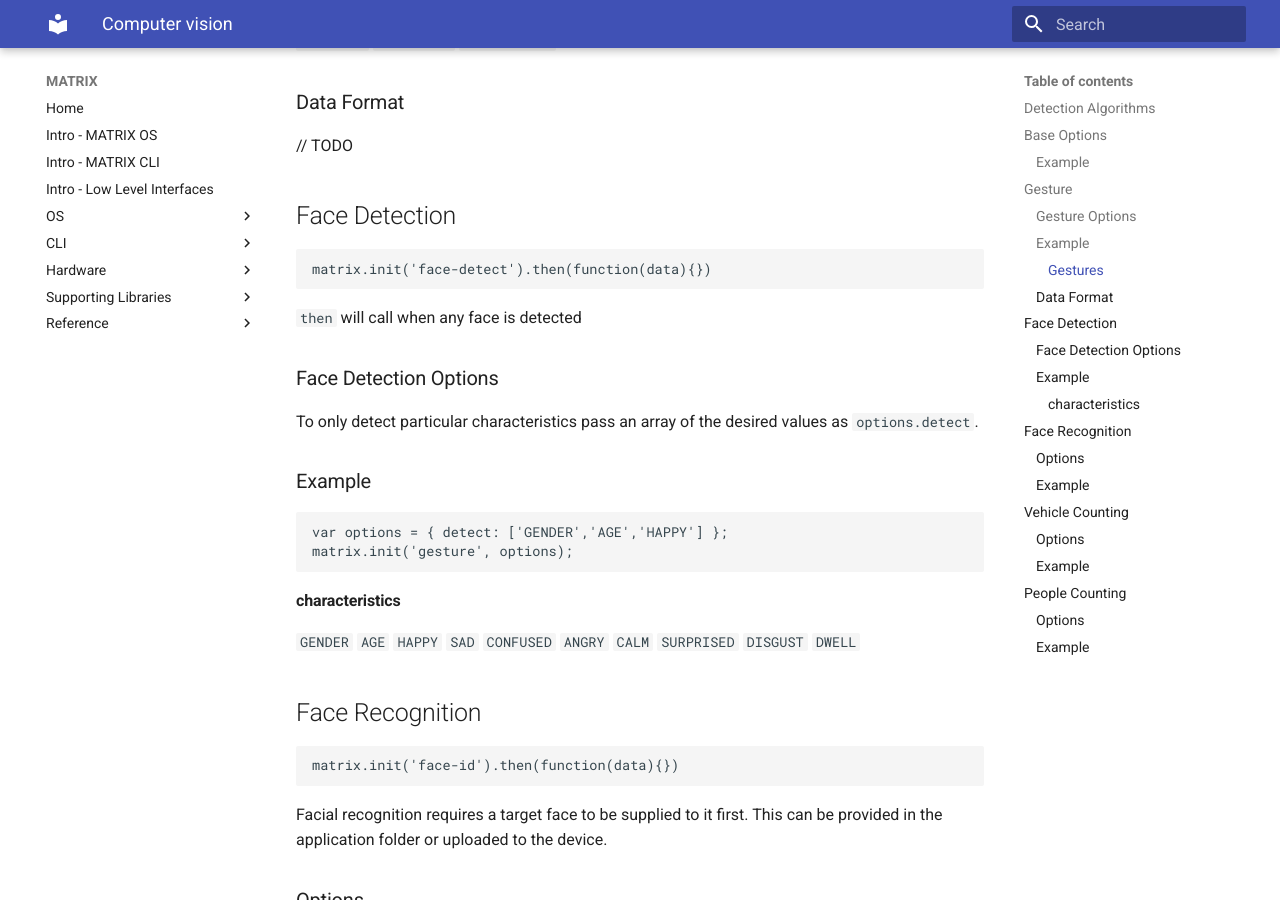
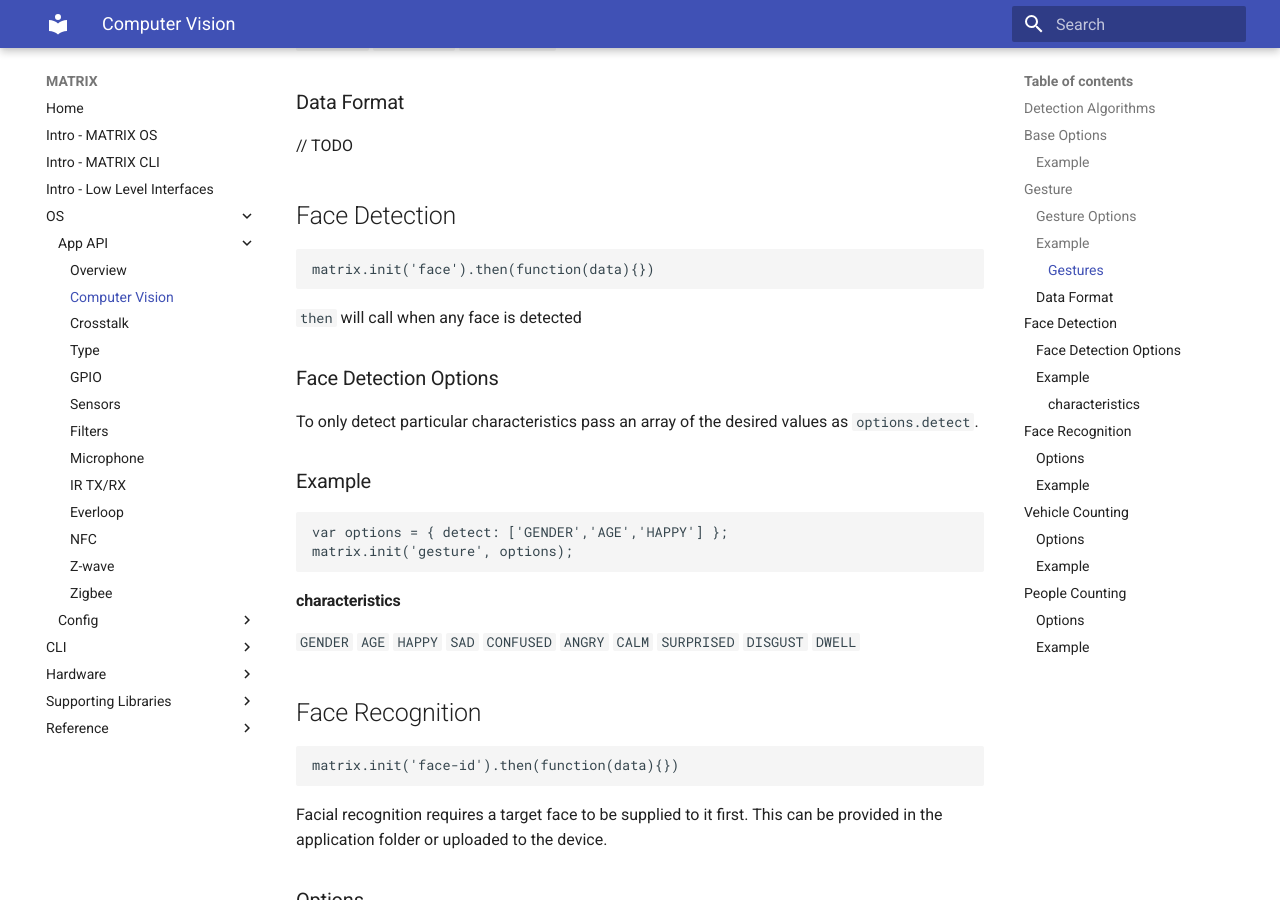
Before and after one commit to matrix-io/matrix-documentation, an MkDocs documentation site: the page built from docs/API/computer-vision.md, in a window 1280 px wide and 900 px high, scrolled down 1183 px. Built offline with MkDocs 1.6.1 and Material for MkDocs 9.7.7, drawn with Linux system fonts in a browser that asks for light colours; old or Windows-style settings are respelled for this version of MkDocs; some of the changed text lies outside the part shown.

Commit message:
update to pages

````diff
--- a/docs/API/computer-vision.md
+++ b/docs/API/computer-vision.md
@@ -6,7 +6,7 @@
 `thumb-up`
 `palm-open`
 `palm-closed`
-`face-detect`
+`face`
 `face-id`
 `vehicle-count`
 `person-count`
@@ -52,7 +52,7 @@
 
 ## Face Detection
 ```
-matrix.init('face-detect').then(function(data){})
+matrix.init('face').then(function(data){})
 ```
 `then` will call when any face is detected
 
--- a/mkdocs.yml
+++ b/mkdocs.yml
@@ -7,12 +7,15 @@
 pages:
 - Home: 'index.md'
 - Intro - MATRIX OS: 'intro/matrix.md'
-- Intro - MATRIX CLI: 'intro/cli.md'
+- Intro - MATRIX CLI: 'cli/overview.md'
 - Intro - Low Level Interfaces: 'intro/interfaces.md'
 - OS:
-  - Apps:
+  - App API:
     - 'Overview': 'API/overview.md'
-    - 'GPIO': 'API/gpio.md'
+    - 'Computer Vision': 'API/computer-vision.md'
+    - 'Crosstalk': 'API/crosstalk.md'
+    - 'Type': 'API/typesend.md'
+    - 'GPIO': 'API/GPIO.md'
     - 'Sensors': 'API/sensors.md'
     - 'Filters': 'API/filter.md'
     - 'Microphone': 'API/microphone.md'
@@ -23,8 +26,12 @@
     - 'Zigbee': 'API/zigbee.md'
   - Config:
     - 'Overview': 'Configuration/overview.md'
+    - 'Datatypes': 'Configuration/datatypes.md'
     - 'Screens': 'Configuration/screens.md'
-    - 'Datatypes': 'Configuration/datatypes.md'
+    - 'Filters': 'Configuration/filters.md'
+    - 'Widgets': 'Configuration/widgets.md'
+    - 'Services': 'Configuration/services.md'
+    - 'Examples': 'Configuration/examples.md'
 - CLI:
   - 'Overview': 'CLI/overview.md'
   - 'Apps': 'CLI/apps.md'
@@ -33,6 +40,8 @@
   - 'FPGA': 'Hardware/fpga.md'
   - 'SAM3': 'Hardware/Sam3.md'
   - 'SAM3MCU': 'Hardware/sam3mcu-programming.md'
+  - 'Microphone': 'Hardware/microphone.md'
+  - 'SPI': 'Hardware/SPI.md'
 - Supporting Libraries:
   - 'HAL': 'intro/hal.md'
   - 'MALOS': 'intro/malos.md'
````
Also changed, not shown: docs/index.md (+1 -1 lines), docs/intro/matrix.md (+1 -1 lines).
